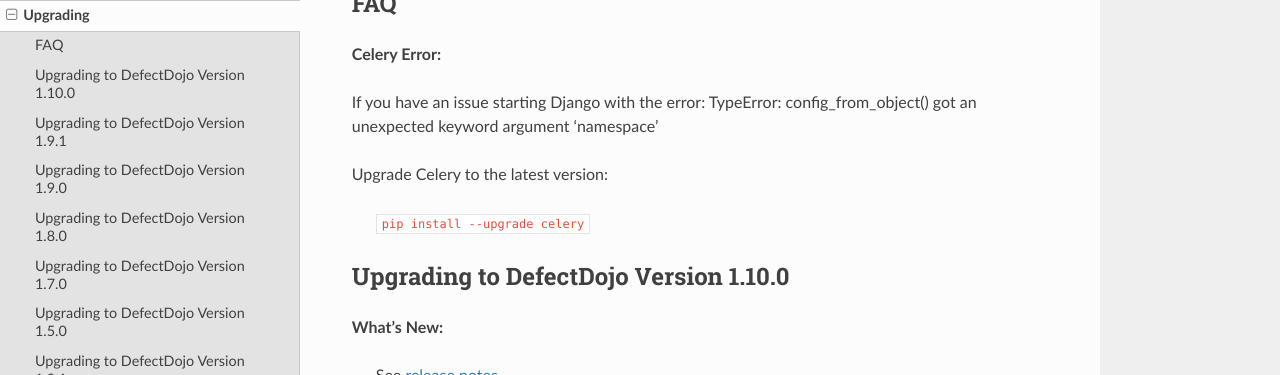
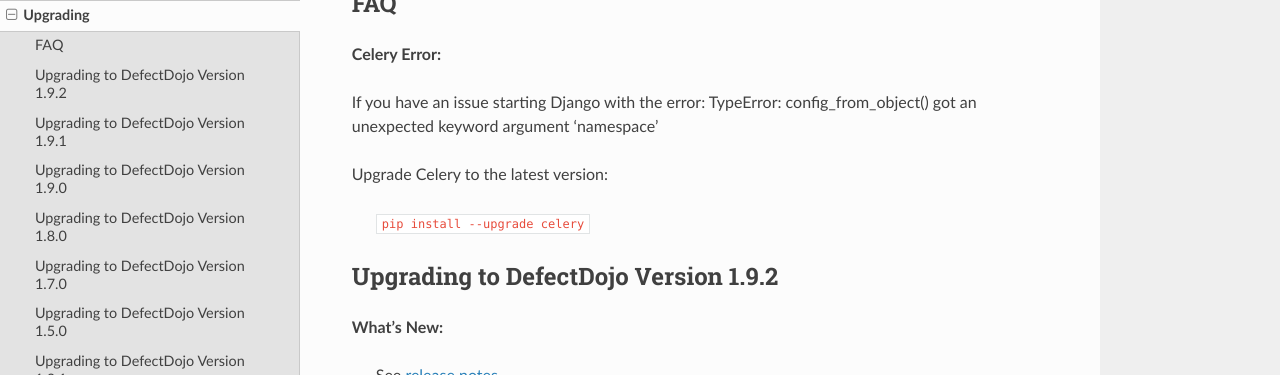
Before and after one commit to DefectDojo/Documentation, a Sphinx documentation site: the page built from docs/upgrading.rst, in a window 1280 px wide and 900 px high, scrolled down 901 px. Shown: the top 375 px of the window. Built offline with Sphinx 7.4.7 and the Read the Docs theme 2.0.0, drawn with Linux system fonts in a browser that asks for light colours.

Commit message:
Update upgrading.rst

```diff
--- a/docs/upgrading.rst
+++ b/docs/upgrading.rst
@@ -42,7 +42,7 @@
     ``pip install --upgrade celery``
 
 
-Upgrading to DefectDojo Version 1.10.0
+Upgrading to DefectDojo Version 1.9.2
 --------------------------------------
 **What's New:**
 
```
